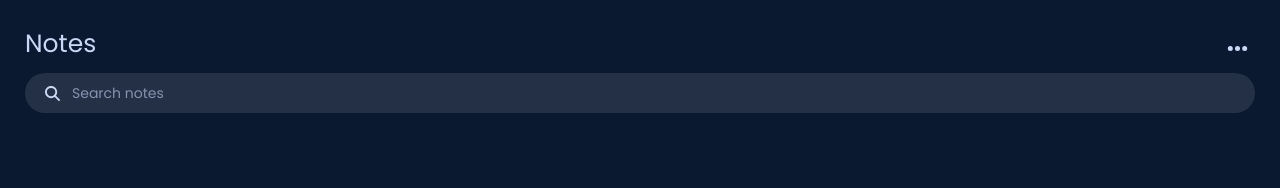
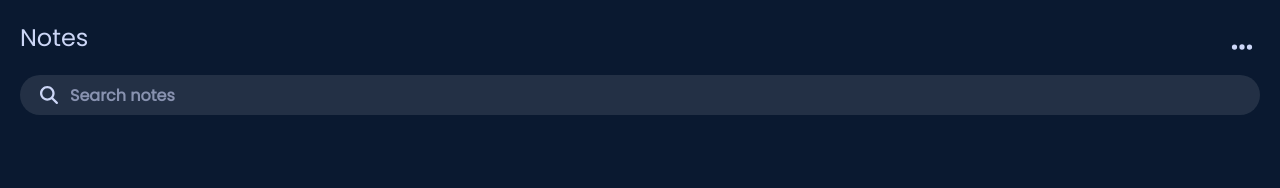
Before and after one commit to barreyrojohnmiko/RJSNotes, a React (Create React App) app: page / in a window 1280 px wide. Shown: the top 188 px of the page. Built offline with nearby package versions, Linux system fonts and the light colour scheme.

Commit message:
adjusted logo sizes

```diff
--- a/src/components/note/Note.css
+++ b/src/components/note/Note.css
@@ -1,5 +1,5 @@
 .note-main-container {
-  padding: 0 20px 10px 20px;
+  padding: 0 20px 20px 20px;
 }
 
 .note-flex-container {
--- a/src/views/addButton/AddButton.css
+++ b/src/views/addButton/AddButton.css
@@ -10,7 +10,7 @@
 }
 
 .add-button-logo {
-  height: 20px;
-  width: 20px;
+  height: 22px;
+  width: 22px;
   color: white;
 }
--- a/src/views/header/Header.css
+++ b/src/views/header/Header.css
@@ -14,7 +14,7 @@
 .header-main-container {
   display: flex;
   flex-direction: column;
-  padding: 25px;
+  padding: 20px;
   background: #0a1930;
 }
 
@@ -29,9 +29,9 @@
   font-family: "Poppins", sans-serif;
   font-style: normal;
   font-weight: 500;
-  font-size: 25px;
+  font-size: 24px;
   color: #ccd6f6;
-  margin-bottom: 10px;
+  margin-bottom: 20px;
 }
 
 .export-logo-container {
@@ -40,8 +40,8 @@
 }
 
 .export-logo {
-  height: 23px;
-  width: 23px;
+  height: 24px;
+  width: 24px;
   color: #ccd6f6;
 }
 
@@ -56,8 +56,8 @@
 }
 
 .search-bar-logo {
-  height: 15px;
-  width: 15px;
+  height: 18px;
+  width: 18px;
   color: #ccd6f6;
 }
 
@@ -72,8 +72,8 @@
 .search-bar-font-settings {
   font-family: "Poppins", sans-serif;
   font-style: normal;
-  font-weight: 500;
-  font-size: 14px;
+  font-weight: 600;
+  font-size: 16px;
 }
 
 .search-bar-text-field::placeholder {
--- a/src/views/noteEditor/NoteEditor.css
+++ b/src/views/noteEditor/NoteEditor.css
@@ -23,8 +23,8 @@
 }
 
 .header-button-logo {
-  height: 23px;
-  width: 23px;
+  height: 24px;
+  width: 24px;
   color: #ccd6f6;
 }
 
```
